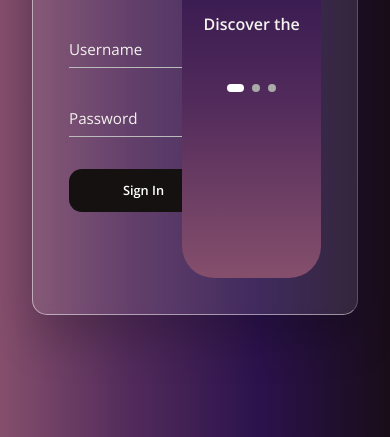
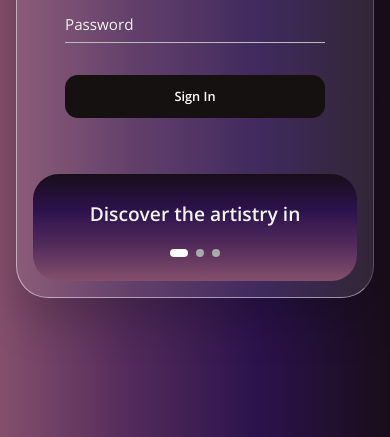
Before and after one commit to mvillamante/Module1-Project, a plain HTML site: page index.html in a window 390 px wide. Shown: the part 407-844 px from the top of the page. Drawn offline with nearby package versions, Linux system fonts and the light colour scheme.

Commit message:
added breakpoints

```diff
--- a/assets/styles.css
+++ b/assets/styles.css
@@ -393,4 +393,94 @@
         background-color: #fff;
         border-radius: 1rem;
     }
+
     /*=============== BREAKPOINTS ===============*/
+
+    @media (max-width: 850px) {
+    /*=============== LOADING PAGE ===============*/
+        .box {
+            height: auto;
+            max-width: 550px;
+            overflow: hidden;
+        }
+
+        .inner-box {
+            position: static;
+            transform: none;
+            width: revert;
+            height: revert;
+            padding: 2rem;
+        }
+
+        .forms-wrap {
+            position: revert;
+            width: 100%;
+            height: auto;
+        }
+
+        form {
+            max-width: revert;
+            padding: 1.5rem 2.5rem 2rem;
+            transition: transform 0.8s ease-in-out, opacity 0.45s linear;
+        }
+
+        .heading {
+            margin: 2rem 0;
+        }
+
+        form.sign-up-form {
+            transform: translateX(100%);
+        }
+
+        main.sign-up-mode form.sign-in-form {
+            transform: translateX(0%);
+        }
+
+        .carousel {
+            position: revert;
+            height: auto;
+            width: 100%;
+            padding: 3rem 2rem;
+            display: flex;
+        }
+
+        .images-wrapper {
+            display: none;
+        }
+
+        .text-slider {
+            width: 100%;
+        }
+    }
+
+    @media (max-width: 530px) {
+    /*=============== LOADING PAGE ===============*/
+        main {
+            padding: 1rem;
+        }
+
+        .box {
+            border-radius: 2rem;
+        }
+
+        .inner-box {
+            padding: 1rem;
+        }
+
+        .carousel {
+            padding: 1.5rem 1rem;
+            border-radius: 1.6rem;
+        }
+
+        .text-wrap {
+            margin-bottom: 1rem;
+        }
+
+        .text-group h2 {
+            font-size: 1.2rem;
+        }
+
+        form {
+            padding: 1rem 2rem 1.5rem
+        }
+    }
```
